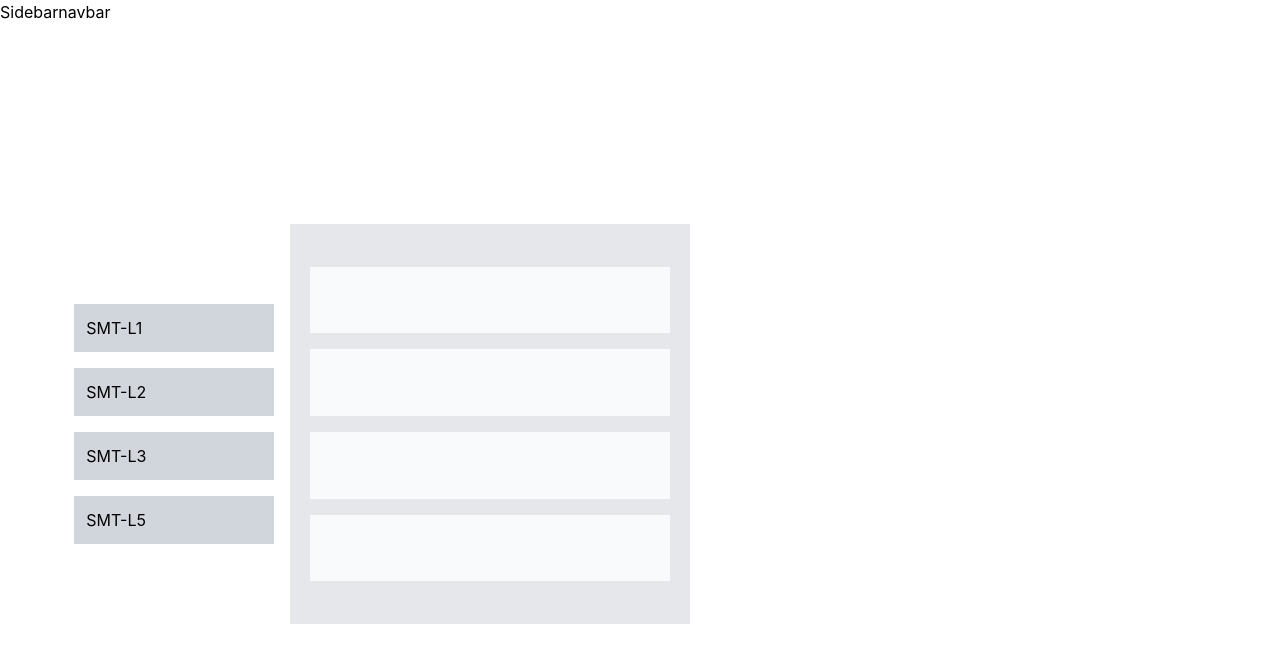
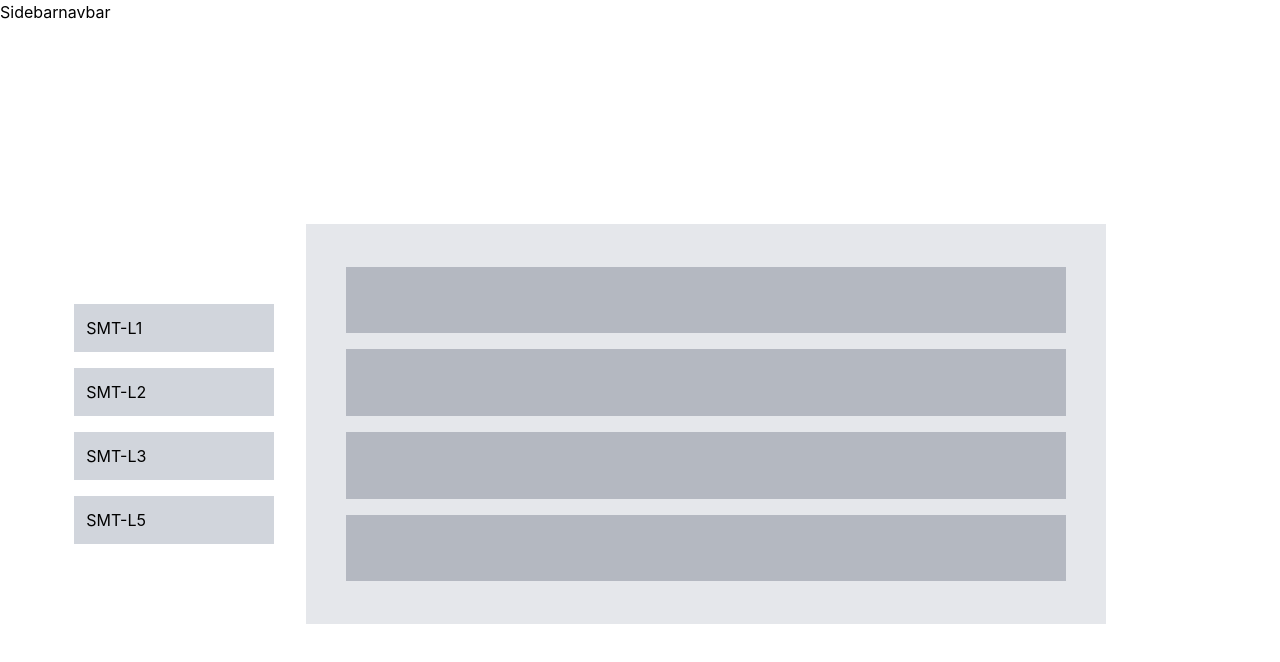
Before and after one commit to teran210c/spare-parts, a React (Vite) app: page / in a window 1280 px wide. Shown: the top 662 px of the page. Built offline with nearby package versions, Linux system fonts and the light colour scheme.

Commit message:
Feat: set interactive opacity when cursor is over div

```diff
--- a/src/pages/Lines.jsx
+++ b/src/pages/Lines.jsx
@@ -1,12 +1,20 @@
+import { useState } from "react"
+
 export default function Lines() {
+    const [activeLine, setActiveLine] = useState(null)
+
     const lines = ["SMT-L1", "SMT-L2", "SMT-L3", "SMT-L5"]
+
+    console.log(activeLine)
     return (
-        <div className="flex min-h-screen items-center">
+        <div className="flex flex-1 min-h-screen items-center">
             <ul>
                 {lines.map((line, index) => (
                     <li
                         key={index}
-                        className="m-4 p-3 bg-gray-300 w-50 text"
+                        className="m-4 p-3 bg-gray-300 w-50 cursor-pointer"
+                        onMouseEnter={() => setActiveLine(line)}
+                        onMouseLeave={() => setActiveLine(null)}
                     >
                         {line}
                     </li>
@@ -14,17 +22,26 @@ export default function Lines() {
                 ))}
             </ul>
             {/* futuro componente */}
-            <div className="flex flex-col items-center justify-center bg-gray-200 h-100 w-100">
-                <div id="L1-square" className="bg-gray-50 h-1/6 w-9/10 m-2">
+            <div className="flex flex-col items-center justify-center bg-gray-200 h-100 w-200 m-4">
+                <div
+                    className={`bg-gray-500 h-1/6 w-9/10 m-2 ${activeLine === "SMT-L1" ? "opacity-100" : "opacity-40"}`}
+                >
 
                 </div>
-                <div id="L2-square" className="bg-gray-50 h-1/6 w-9/10 m-2">
+                <div
+                    className={`bg-gray-500 h-1/6 w-9/10 m-2 ${activeLine === "SMT-L2" ? "opacity-100" : "opacity-40"}`}
+                >
 
                 </div>
-                <div id="L3-square" className="bg-gray-50 h-1/6 w-9/10 m-2">
+                <div
+                    className={`bg-gray-500 h-1/6 w-9/10 m-2 ${activeLine === "SMT-L3" ? "opacity-100" : "opacity-40"}`}
+                >
 
                 </div>
-                <div id="L5-square" className="bg-gray-50 h-1/6 w-9/10 m-2">
+                <div
+                    className={`bg-gray-500 h-1/6 w-9/10 m-2 ${activeLine === "SMT-L5" ? "opacity-100" : "opacity-40"}`}
+
+                >
 
                 </div>
 
```
